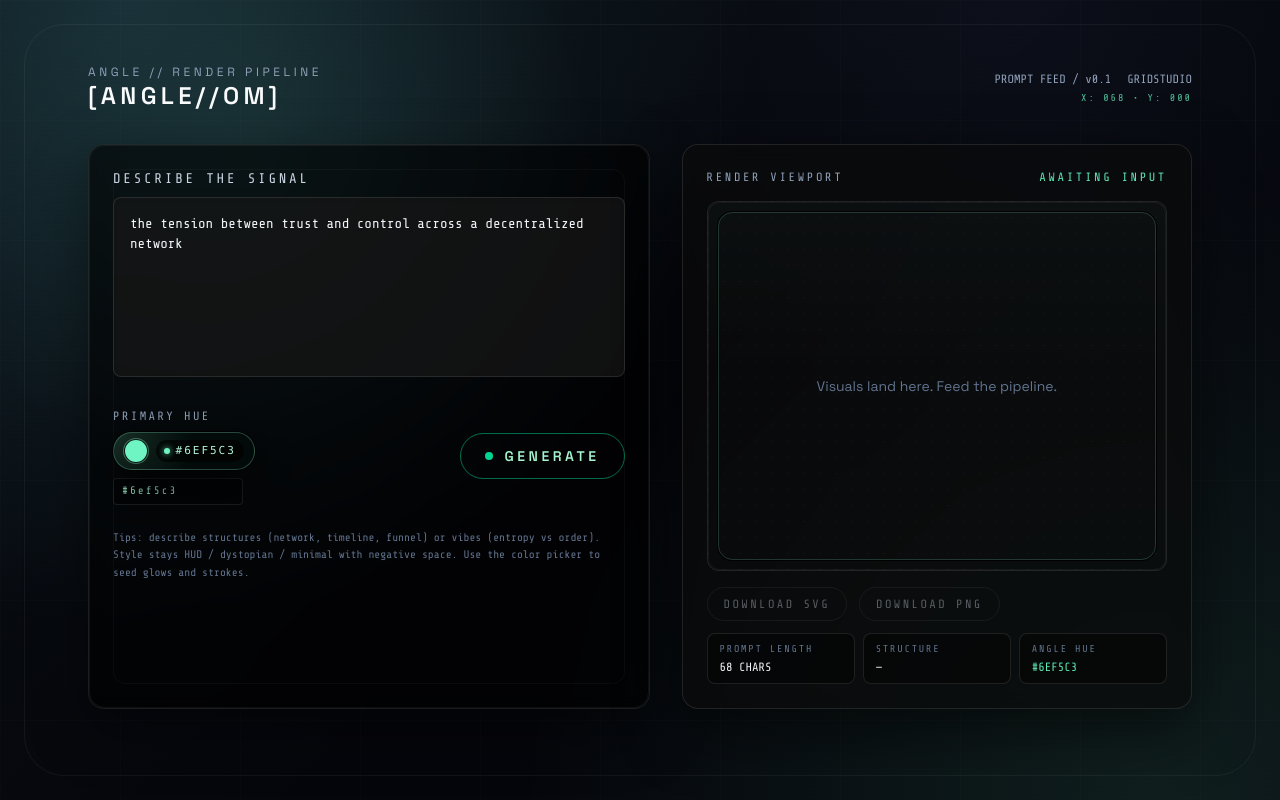
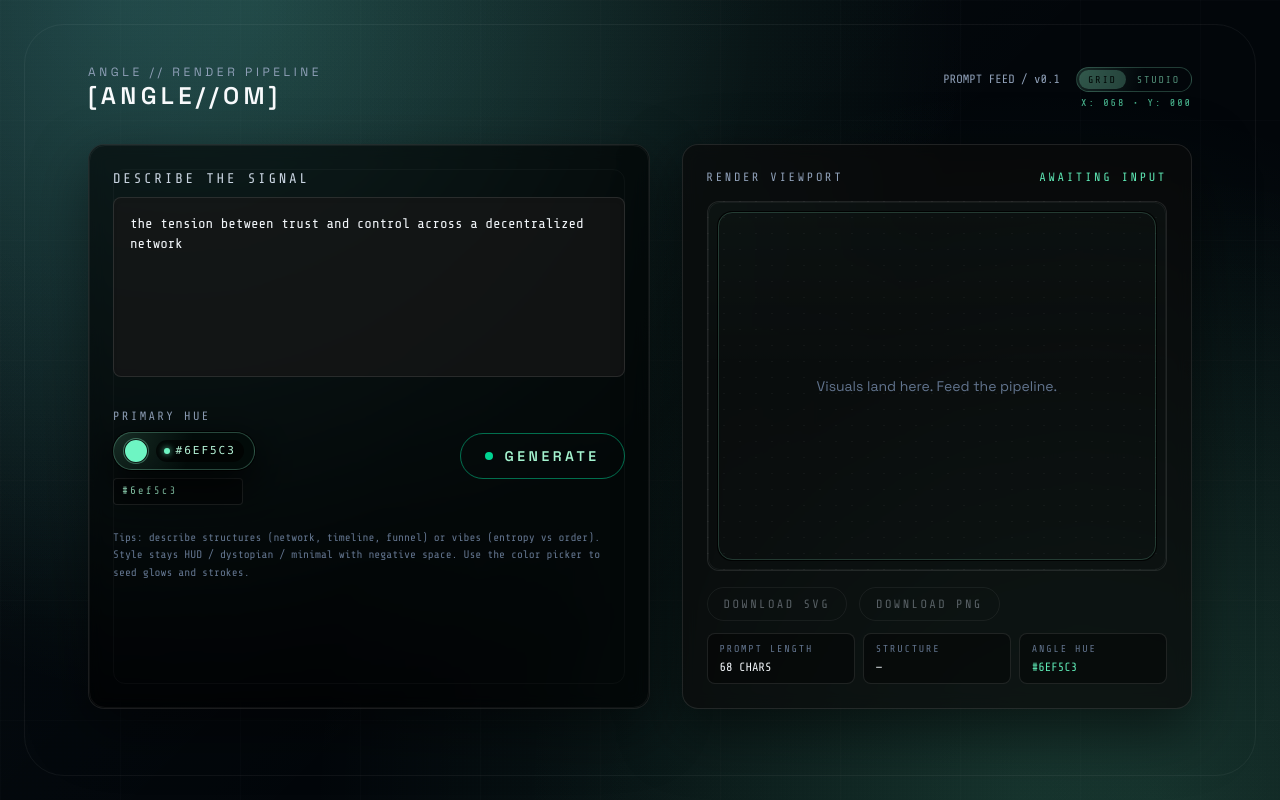
Before and after one commit to faisalatom/strategy, a Next.js app: page / in a window 1280 px wide. Built offline with nearby package versions, Linux system fonts and the light colour scheme.

Commit message:
Update globals.css

```diff
--- a/src/app/globals.css
+++ b/src/app/globals.css
@@ -203,3 +203,55 @@ a {
   transform: translateY(-4px) scale(1.01);
   box-shadow: 0 26px 80px rgba(0, 0, 0, 0.95);
 }
+
+/* ANGLE root modes */
+.angle-root {
+  background-color: #02060a;
+}
+
+/* default: grid-heavy */
+.angle-root--grid {
+  background-image:
+    radial-gradient(circle at 20% 0%, rgba(110, 245, 195, 0.18), transparent 55%),
+    radial-gradient(circle at 80% 100%, rgba(110, 245, 195, 0.12), transparent 55%);
+}
+
+.angle-root--grid .hud-grid-background {
+  opacity: 0.4;
+}
+
+/* studio: softer grid, more vignette */
+.angle-root--studio {
+  background-image:
+    radial-gradient(circle at 15% -10%, rgba(110, 245, 195, 0.28), transparent 55%),
+    radial-gradient(circle at 90% 120%, rgba(110, 245, 195, 0.22), transparent 60%),
+    radial-gradient(circle at 50% 50%, rgba(0, 0, 0, 0.9), #010309 80%);
+}
+
+.angle-root--studio .hud-grid-background {
+  opacity: 0.16;
+}
+
+/* mode toggle pill */
+.angle-mode-toggle {
+  display: inline-flex;
+  align-items: center;
+  gap: 2px;
+  padding: 2px;
+  border-radius: 999px;
+  border: 1px solid rgba(148, 255, 211, 0.22);
+  background: radial-gradient(circle at 0 0, rgba(148, 255, 211, 0.15), transparent 60%);
+}
+
+.angle-mode-pill {
+  padding: 3px 9px;
+  border-radius: 999px;
+  font-size: 10px;
+  letter-spacing: 0.18em;
+  color: rgba(148, 255, 211, 0.55);
+}
+
+.angle-mode-pill--active {
+  background: rgba(148, 255, 211, 0.22);
+  color: #020807;
+}
```
